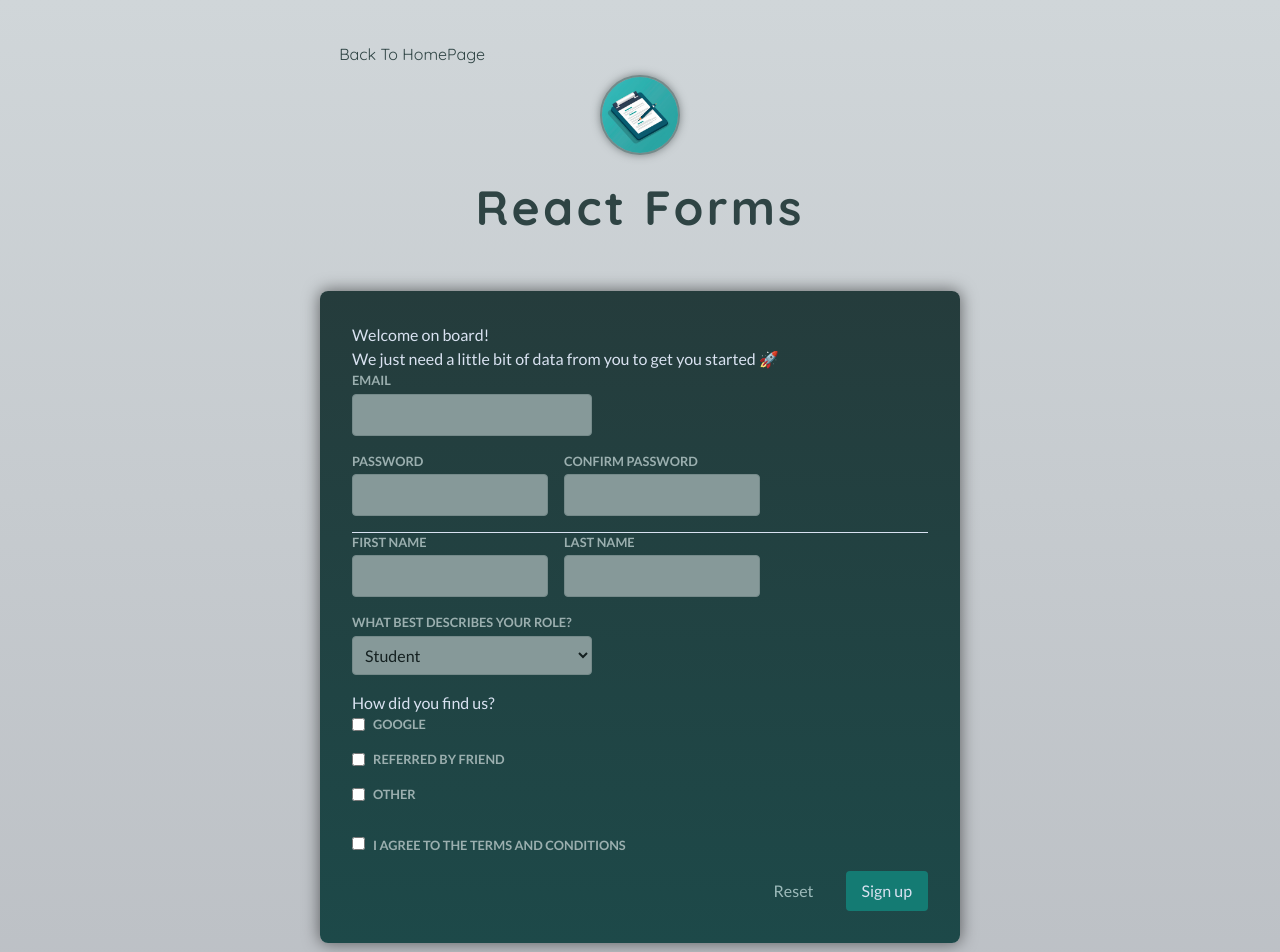
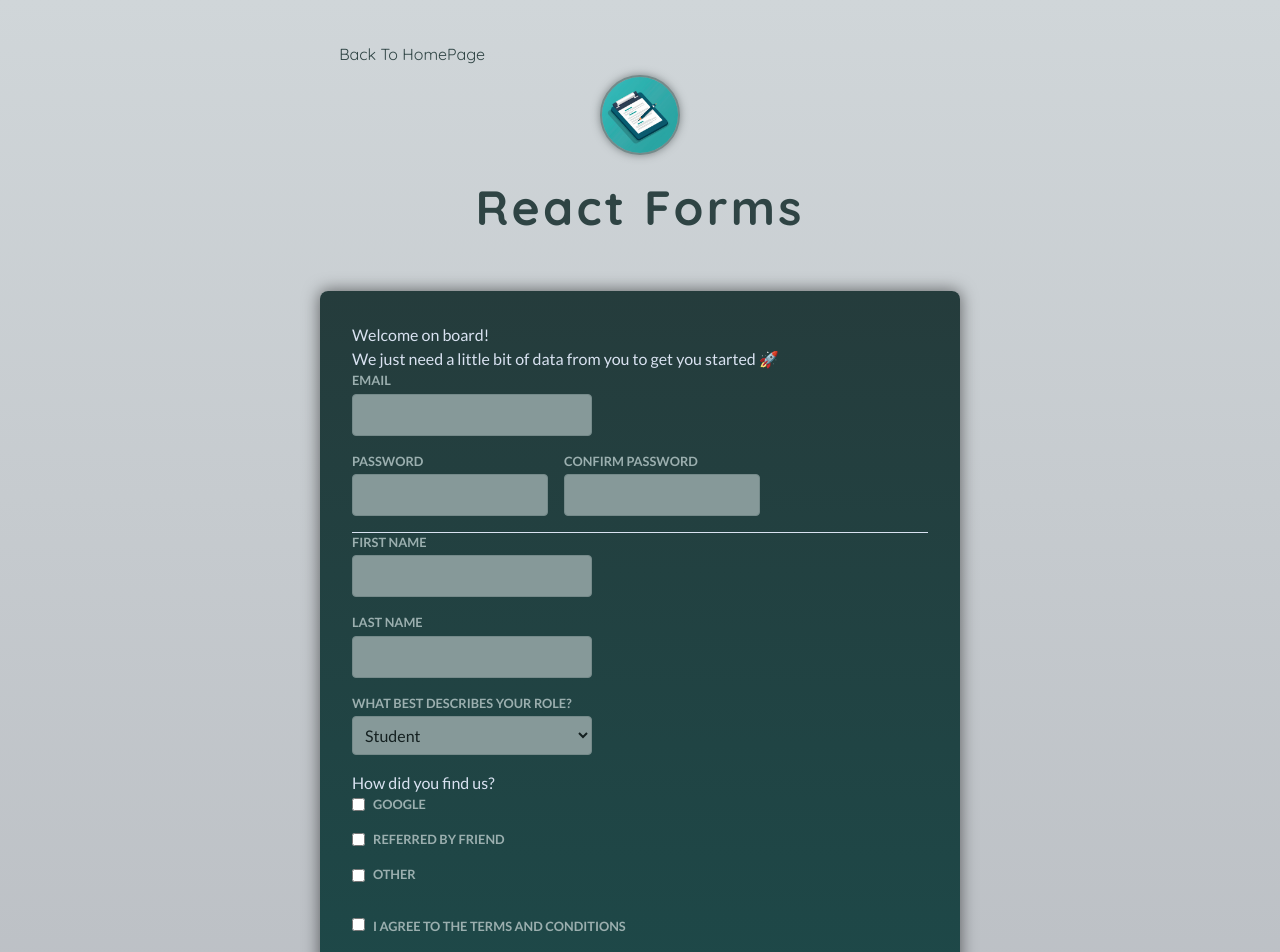
Before and after one commit to KrystianRyczek/react-apps, a React (Vite) app: page /FormAction in a window 1280 px wide. Shown: the top 952 px of the page. Built offline with nearby package versions, Linux system fonts and the light colour scheme.

Commit message:
styles conflict removed
styles conflict removed

```diff
--- a/src/elegant-context/styles/styles.css
+++ b/src/elegant-context/styles/styles.css
@@ -21,6 +21,7 @@
   justify-content: space-between;
   align-items: center;
   padding: 3rem;
+  margin: 0 auto;
 
 }
 
@@ -147,6 +148,7 @@ margin-top: 2rem;
   background: #d3b17b;
   border: none;
   border-radius: 6px;
+  min-width: 40rem;
   box-shadow: 0 0 10px rgba(0, 0, 0, 0.5);
   animation: fade-slide-in-from-top 0.3s ease-in-out;
 }
--- a/src/form-action/FormAction.jsx
+++ b/src/form-action/FormAction.jsx
@@ -1,10 +1,11 @@
-import './styles/styles.css'
+import styles from './styles/styles.module.css'
+
 import Header from './components/Header'
 import Signup from './components/Signup'
 export default function FormAction(){
 
     return(
-        <div id='form-action'>
+        <div id='form-action' className={styles.formactioncontainer}>
             <Header />
             <Signup />
         </div>
--- a/src/form-action/components/Header.jsx
+++ b/src/form-action/components/Header.jsx
@@ -1,10 +1,11 @@
+import styles from '../styles/styles.module.css'
 import logoImg from '../assets/logo.jpg';
 import { Link } from 'react-router-dom';
 
 export default function Header() {
   return (
-    <header id='header-fa'>
-      <Link id="header-link" to="/">
+    <header id='header-fa' className={styles.headerfa}>
+      <Link id="header-link" className={styles.headerlink} to="/">
         <button>Back To HomePage</button>
       </Link>
       <div>
--- a/src/form-action/components/Signup.jsx
+++ b/src/form-action/components/Signup.jsx
@@ -1,21 +1,23 @@
+import styles from '../styles/styles.module.css'
+
 export default function Signup() {
   return (
-    <form>
+    <form className={styles.formaction}>
       <h2>Welcome on board!</h2>
       <p>We just need a little bit of data from you to get you started 🚀</p>
 
-      <div className="control-fa">
+      <div className={styles.controlfa}>
         <label htmlFor="email">Email</label>
         <input id="email" type="email" name="email" />
       </div>
 
-      <div className="control-fa-row">
-        <div className="control-fa">
+      <div className={styles.controlfarow}>
+        <div className={styles.controlfa}>
           <label htmlFor="password">Password</label>
           <input id="password" type="password" name="password" />
         </div>
 
-        <div className="control-fa">
+        <div className={styles.controlfa}>
           <label htmlFor="confirm-password">Confirm Password</label>
           <input
             id="confirm-password"
@@ -27,19 +29,19 @@ export default function Signup() {
 
       <hr />
 
-      <div className="control-fa-row">
-        <div className="control-fa">
+      <div className={styles.controlfa}>
+        <div className={styles.controlfa}>
           <label htmlFor="first-name">First Name</label>
           <input type="text" id="first-name" name="first-name" />
         </div>
 
-        <div className="control-fa">
+        <div className={styles.controlfa}>
           <label htmlFor="last-name">Last Name</label>
           <input type="text" id="last-name" name="last-name" />
         </div>
       </div>
 
-      <div className="control-fa">
+      <div className={styles.controlfa}>
         <label htmlFor="phone">What best describes your role?</label>
         <select id="role" name="role">
           <option value="student">Student</option>
@@ -50,9 +52,9 @@ export default function Signup() {
         </select>
       </div>
 
-      <fieldset>
+      <fieldset className={styles.fieldsetfa}>
         <legend>How did you find us?</legend>
-        <div className="control-fa">
+        <div className={styles.controlfa}>
           <input
             type="checkbox"
             id="google"
@@ -62,7 +64,7 @@ export default function Signup() {
           <label htmlFor="google">Google</label>
         </div>
 
-        <div className="control-fa">
+        <div className={styles.controlfa}>
           <input
             type="checkbox"
             id="friend"
@@ -72,13 +74,13 @@ export default function Signup() {
           <label htmlFor="friend">Referred by friend</label>
         </div>
 
-        <div className="control-fa">
+        <div className={styles.controlfa}>
           <input type="checkbox" id="other" name="acquisition" value="other" />
           <label htmlFor="other">Other</label>
         </div>
       </fieldset>
 
-      <div className="control-fa">
+      <div className={styles.controlfa}>
         <label htmlFor="terms-and-conditions">
           <input type="checkbox" id="terms-and-conditions" name="terms" />I
           agree to the terms and conditions
@@ -86,10 +88,10 @@ export default function Signup() {
       </div>
 
       <p className="form-actions">
-        <button type="reset" className="button-fa button-fa-flat">
+        <button type="reset" className={styles.buttonfa + styles.buttonfaflat}>
           Reset
         </button>
-        <button className="button-fa">Sign up</button>
+        <button className={styles.buttonfa}>Sign up</button>
       </p>
     </form>
   );
--- a/src/form-action/styles/styles.css
+++ b/src/form-action/styles/styles.module.css
@@ -4,7 +4,7 @@
   box-sizing: border-box;
 }
 
-#form-action {
+.formactioncontainer {
   margin: 0;
   font-family: 'Lato', serif;
   -webkit-font-smoothing: antialiased;
@@ -14,7 +14,7 @@
   min-height: 120vw;
 }
 
-#header-fa {
+.headerfa {
   width: 90%;
   max-width: 40rem;
   margin: 2rem 0;
@@ -23,16 +23,16 @@
   font-family: 'Quicksand', sans-serif;
 
 }
-#header-fa a{
+.headerfa a{
 font-size: 1rem;
   color:#2f4444;
 
 }
-#header-fa div {
+.headerfa div {
   text-align: center;
 }
 
-#header-fa img {
+.headerfa img {
   width: 5rem;
   height: 5rem;
   margin:0 auto;
@@ -42,7 +42,7 @@ font-size: 1rem;
   filter: drop-shadow(0 0 4px rgba(31, 42, 42, 0.5));
 }
 
-#header-fa h1 {
+.headerfa h1 {
   font-weight: 700;
   font-size: 3rem;
   margin: 1rem 0;
@@ -50,7 +50,7 @@ font-size: 1rem;
   color: #2f4444;
 }
 
-form {
+.formaction {
   width: 90%;
   max-width: 40rem;
   margin: 3rem auto;
@@ -60,17 +60,17 @@ form {
   box-shadow: 0 0 16px 1px rgba(0, 0, 0, 0.5);
 }
 
-.control-fa,
-fieldset {
+.controlfa,
+.fieldsetfa {
   margin-bottom: 1rem;
 }
 
 
-.control-fa.no-margin {
+.controlfa.no-margin {
   margin-bottom: 0;
 }
 
-.control-fa label {
+.controlfa label {
   display: block;
   font-size: 0.8rem;
   margin-bottom: 0.2rem;
@@ -79,7 +79,7 @@ fieldset {
   font-weight: bold;
 }
 
-.control-fa input {
+.controlfa input {
   display: block;
   width: 100%;
   max-width: 15rem;
@@ -91,7 +91,7 @@ fieldset {
   color: #142020;
 }
 
-.control-fa select {
+.controlfa select {
   display: block;
   width: 100%;
   max-width: 15rem;
@@ -103,16 +103,16 @@ fieldset {
   color: #142020;
 }
 
-.control-fa:has(input[type='checkbox']) {
+.controlfa:has(input[type='checkbox']) {
   display: flex;
   align-items: center;
 }
 
-.control-fa:has(input[type='checkbox']) label {
+.controlfa:has(input[type='checkbox']) label {
   margin: 0;
 }
 
-.control-fa input[type='checkbox'] {
+.controlfa input[type='checkbox'] {
   display: inline-block;
   width: auto;
   max-width: none;
@@ -123,25 +123,25 @@ fieldset {
   color: #d9e2f1;
 }
 
-.control-fa-error {
+.controlfaerror {
   color: #ffca99;
   font-size: 0.8rem;
   height: 2rem;
   padding: 0.5rem 0;
 }
 
-.control-fa-error p {
+.controlfaerror p {
   margin: 0;
 }
 
-.control-fa-row {
+.controlfarow {
   display: flex;
   flex-wrap: wrap;
   justify-content: flex-start;
   gap: 1rem;
 }
 
-.form-actions {
+.formactions {
   display: flex;
   justify-content: flex-end;
   gap: 1rem;
@@ -157,18 +157,18 @@ fieldset {
   cursor: pointer;
 }
 
-.button-fa:hover,
-.button-fa:focus {
+.buttonfa:hover,
+.buttonfa:focus {
   background-color: #319890;
 }
 
-.button-fa-flat {
+.buttonfaflat {
   background-color: transparent;
   color: #9cbaba;
 }
 
-.button-fa-flat:hover,
-.button-fa-flat:focus {
+.buttonfaflat:hover,
+.buttonfaflat:focus {
   background-color: transparent;
   color: #869999;
 }
```
